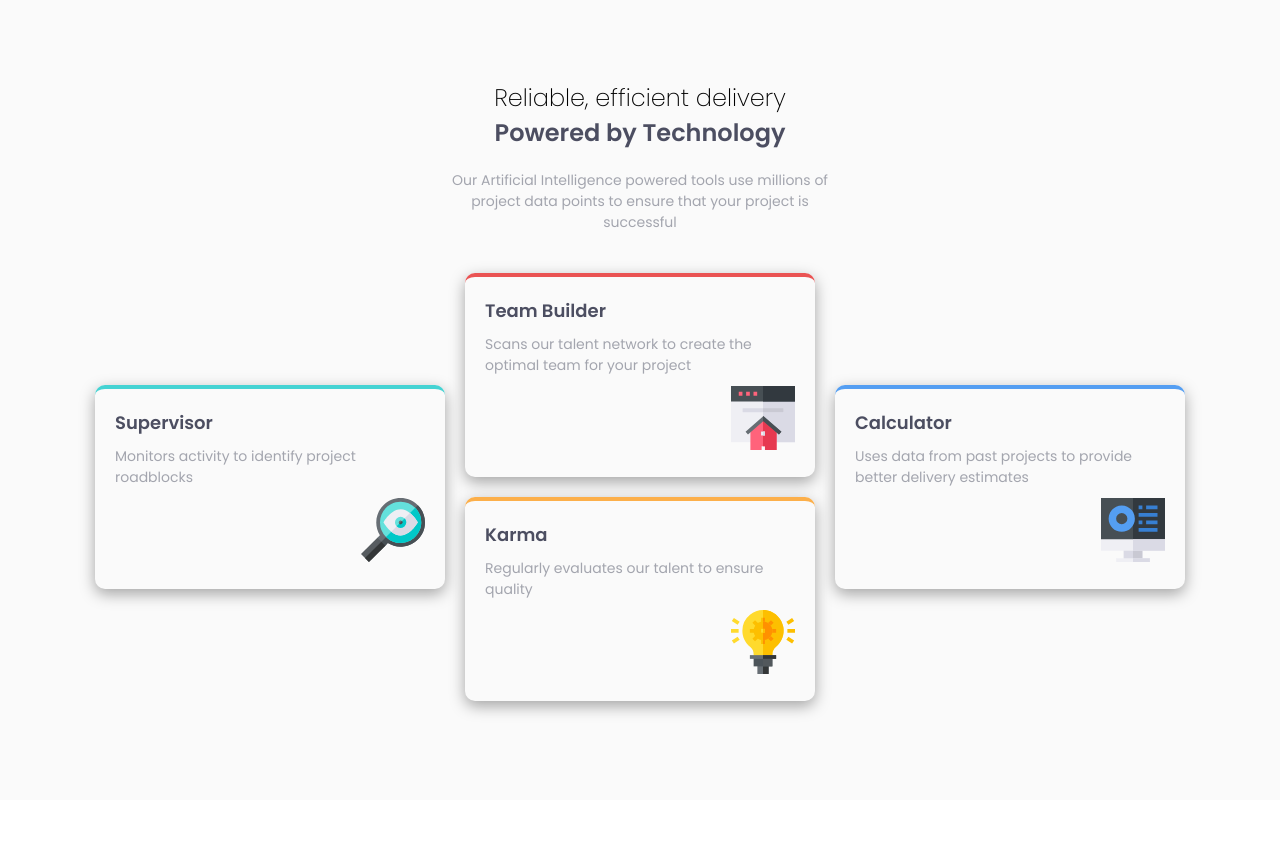
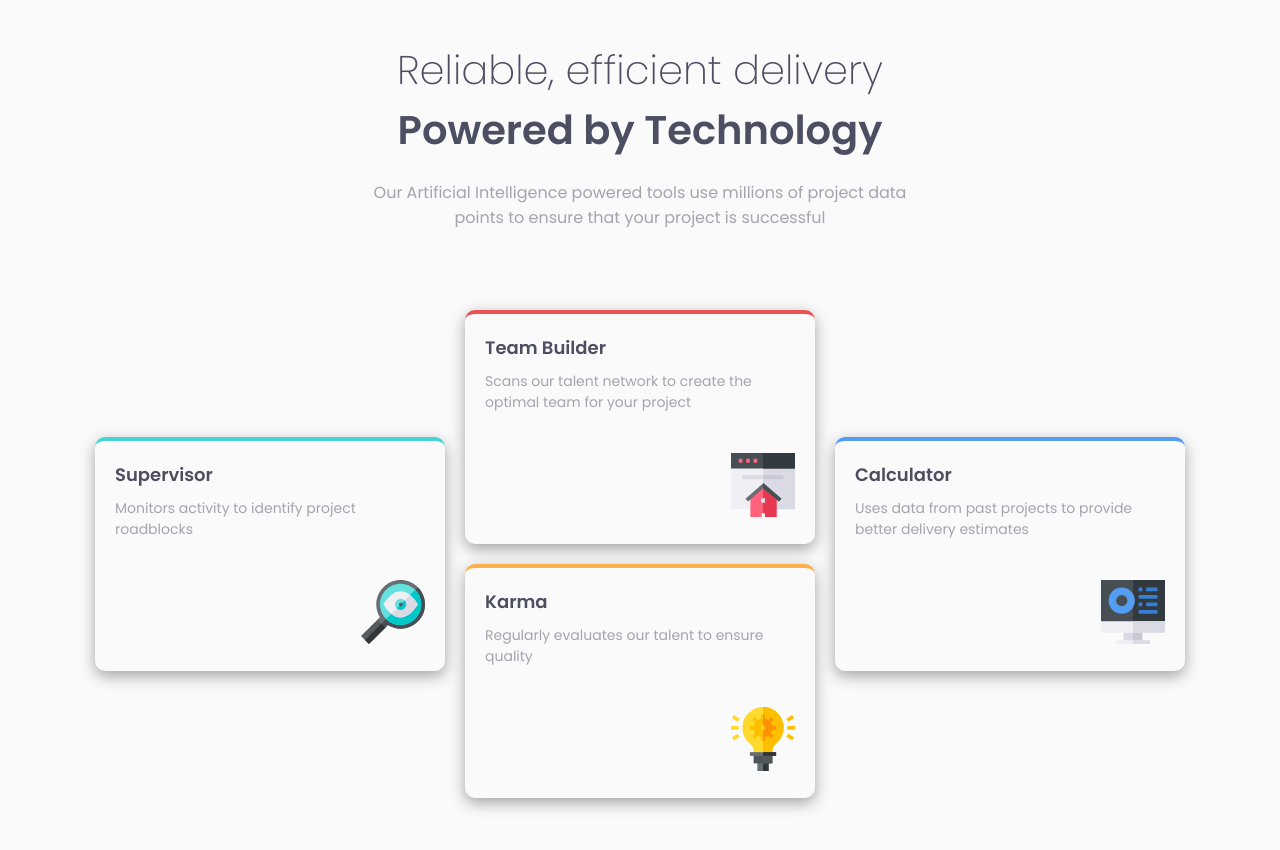
Before and after one commit to visualdenniss/frontendmentorProjects, a React (Create React App) app: page /components/four-cards in a window 1280 px wide. Shown: the top 850 px of the page. Before the commit the page ends 800 px from the top, so only its background shows below. Built offline with nearby package versions, Linux system fonts and the light colour scheme.

Commit message:
four cards optimizations, fade in

```diff
--- a/src/components/newbie/FourCards/FourCards.css
+++ b/src/components/newbie/FourCards/FourCards.css
@@ -1,43 +1,24 @@
 @import url('https://fonts.googleapis.com/css2?family=Poppins:wght@200;400;600&display=swap');
-
-/* ## Colors
-
-### Primary
-
-- Red: hsl(0, 78%, 62%)
-- Cyan: hsl(180, 62%, 55%)
-- Orange: hsl(34, 97%, 64%)
-- Blue: hsl(212, 86%, 64%)
-
-### Neutral
-
-- Very Dark Blue: hsl(234, 12%, 34%)
-- Grayish Blue: hsl(229, 6%, 66%)
-- Very Light Gray: hsl(0, 0%, 98%)
-
-
-### Fonts
-
-- Family: [Poppins](https://fonts.google.com/specimen/Poppins)
-- Weights: 200, 400, 600
- */
 
 .fourCards {
   min-height: 100vh;
   font-family: 'Poppins', sans-serif;
   padding: 80px 20px;
   background-color: hsl(0, 0%, 98%);
+  display: flex;
+  flex-direction: column;
+  align-items: center;
 }
 
 .fourCards-title {
-  font-size: 24px;
+  font-size: max(20px, 5vw);
   font-weight: 200;
   text-align: center;
+  color: hsl(234, 12%, 34%);
 }
 
 .fourCards-title:last-of-type {
   font-weight: 600;
-  color: hsl(234, 12%, 34%);
 }
 
 .fourCards-desc {
@@ -46,14 +27,14 @@
   text-align: center;
   font-size: 14px;
   color: hsl(229, 6%, 66%);
-  max-width: 400px;
+  width: 300px;
 }
 
 .fourCards-cards-container {
   display: flex;
   flex-direction: column;
   align-items: center;
-  gap: 20px;
+  /* gap: 20px; */
 }
 
 .fourCards-card-item {
@@ -65,6 +46,8 @@
   border-radius: 10px;
   box-shadow: rgba(0, 0, 0, 0.35) 0px 5px 15px;
   max-width: 350px;
+  /* use margin bottom for mobile cuz gap dont work  */
+  margin-bottom: 20px;
 }
 
 .fourCards-cyan {
@@ -92,6 +75,7 @@
   font-size: 14px;
   line-height: 1.5;
   margin: 10px 0px;
+  margin-bottom: 40px;
 }
 
 .fourCards-card-item-img {
@@ -101,17 +85,28 @@
 .fourCards-cards-center {
   display: flex;
   flex-direction: column;
-  gap: 20px;
+  /* gap: 20px; */
 }
 
 @media only screen and (min-width: 700px) {
+  .fourCards {
+    padding: 40px 20px;
+  }
   .fourCards-cards-container {
     flex-direction: row;
   }
 
-  .fourCards {
-    display: flex;
-    flex-direction: column;
-    align-items: center;
+  .fourCards-title {
+    font-size: 40px;
+  }
+
+  .fourCards-desc {
+    margin-bottom: 80px;
+    font-size: 16px;
+    width: 550px;
+  }
+
+  .fourCards-cards-center {
+    margin: 0px 20px;
   }
 }
--- a/src/components/newbie/FourCards/FourCards.jsx
+++ b/src/components/newbie/FourCards/FourCards.jsx
@@ -33,7 +33,8 @@ const FourCards = () => {
 
 
     return (
-        <div className='fourCards'>
+        <div className='fourCards'
+        data-aos="fade-in" data-aos-delay="150" data-aos-duration="500" >
             <h1 className="fourCards-title">
                  Reliable, efficient delivery
             </h1>
@@ -41,13 +42,15 @@ const FourCards = () => {
                 Powered by Technology
             </h1>
 
-        <p className="fourCards-desc">
+        <p className="fourCards-desc"
+        data-aos="fade-in" data-aos-delay="200" data-aos-duration="500">
             Our Artificial Intelligence powered tools use millions of project data points
             to ensure that your project is successful
         </p>
         <div className="fourCards-cards-container">
             <div className="fourCards-cards-left">
-                <div className="fourCards-card-item fourCards-cyan">
+                <div className="fourCards-card-item fourCards-cyan"
+                data-aos="fade-up" data-aos-delay="250" data-aos-duration="500" >
                     <div className="fourCards-card-item-title">{card[0].title}</div>
                     <div className="fourCards-card-item-desc">{card[0].desc}</div>
                     <div className="fourCards-card-item-img">
@@ -56,14 +59,16 @@ const FourCards = () => {
                 </div>
             </div>
             <div className="fourCards-cards-center">
-                <div className="fourCards-card-item fourCards-red">
+                <div className="fourCards-card-item fourCards-red"
+                data-aos="fade-up" data-aos-delay="450" data-aos-duration="500">
                     <div className="fourCards-card-item-title">{card[1].title}</div>
                     <div className="fourCards-card-item-desc">{card[1].desc}</div>
                     <div className="fourCards-card-item-img">
                         <img src={card[1].img} alt=""/>
                     </div>
                 </div>
-                <div className="fourCards-card-item fourCards-orange">
+                <div className="fourCards-card-item fourCards-orange"
+                data-aos="fade-up" data-aos-delay="650" data-aos-duration="500">
                     <div className="fourCards-card-item-title">{card[2].title}</div>
                     <div className="fourCards-card-item-desc">{card[2].desc}</div>
                     <div className="fourCards-card-item-img">
@@ -72,7 +77,8 @@ const FourCards = () => {
                 </div>
             </div>
             <div className="fourCards-cards-right">
-                <div className="fourCards-card-item fourCards-blue">
+                <div className="fourCards-card-item fourCards-blue"
+                data-aos="fade-up" data-aos-delay="850" data-aos-duration="500">
                     <div className="fourCards-card-item-title">{card[3].title}</div>
                     <div className="fourCards-card-item-desc">{card[3].desc}</div>
                     <div className="fourCards-card-item-img">
```
